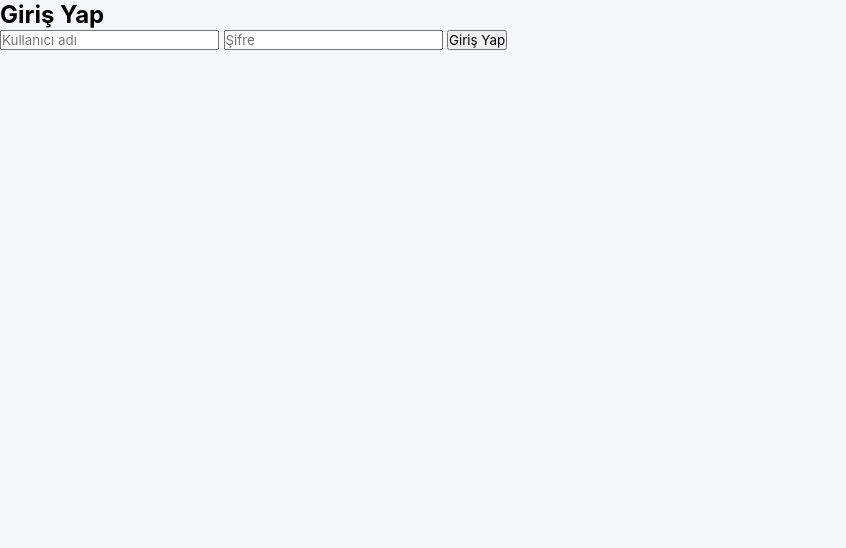
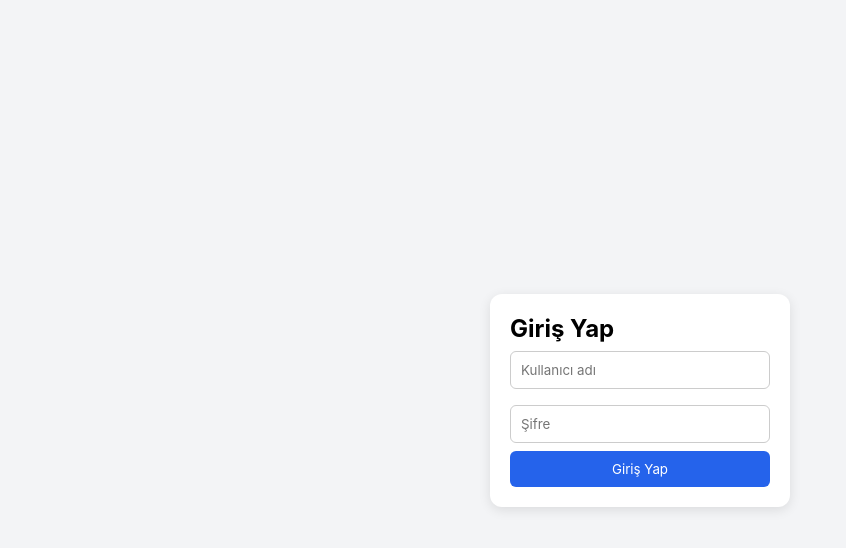
Before and after one commit to enteriliarda/grup-panel, a website: page views/login.html in a window 1280 px wide. Shown: the whole page, without its empty margins (0-846 px from the left). Drawn offline with Linux system fonts and the light colour scheme; files that its build step writes are made by us from their sources.

Commit message:
Update login.html

```diff
--- a/views/login.html
+++ b/views/login.html
@@ -3,7 +3,7 @@
 <head>
 <meta charset="UTF-8">
 <title>Giriş</title>
-<link rel="stylesheet" href="style.css">
+<link rel="stylesheet" href="/public/style.css">
 </head>
 <body class="login-body">
 
```
